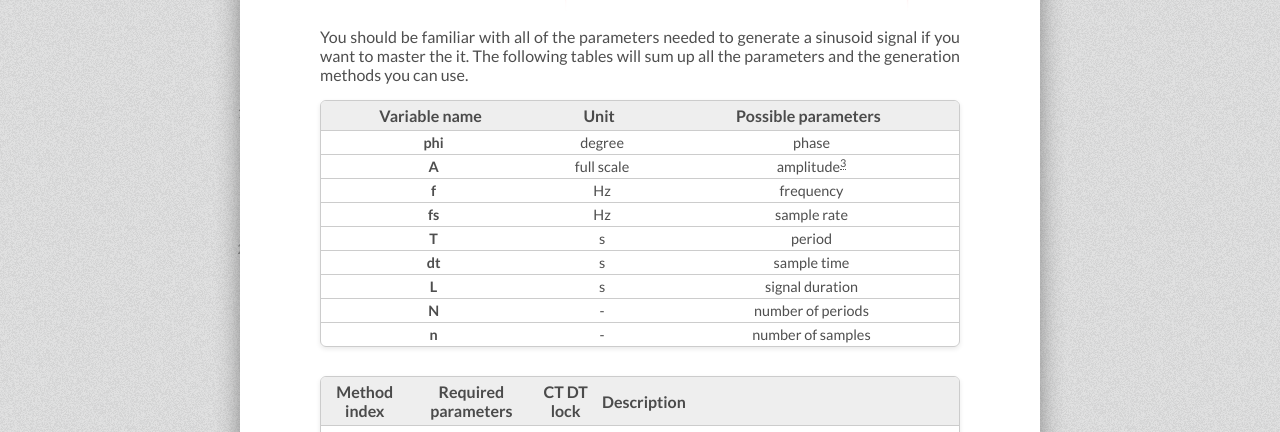
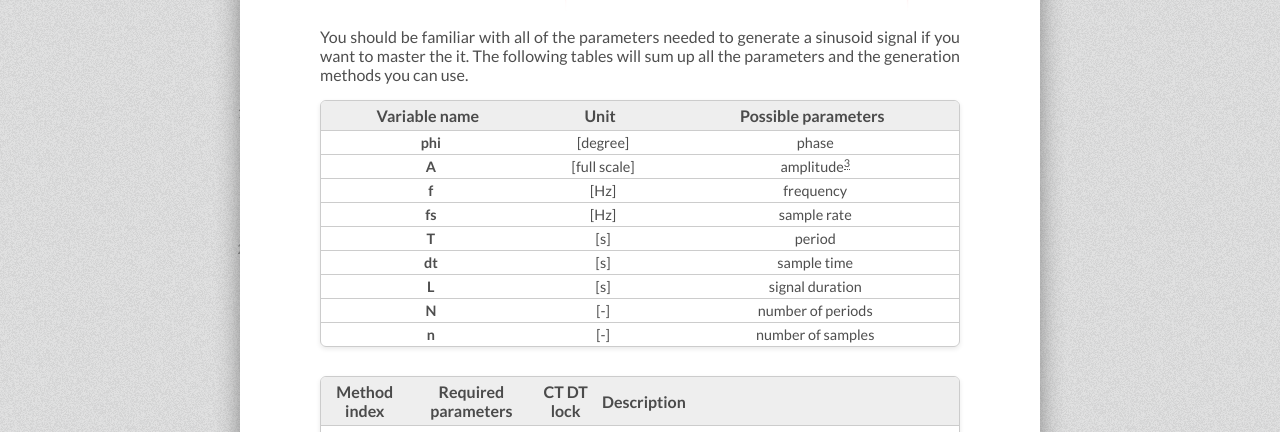
Before and after one commit to tiborsimon/tiborsimon.github.io, a Jekyll site: the page built from _posts/2015-05-28-smart-sinusoids.md, in a window 1280 px wide and 900 px high, scrolled down 3535 px. Shown: the part 126-558 px from the top of the window. Built offline with Jekyll 4.4.1, drawn with Linux system fonts in a browser that asks for light colours; nearby versions of some CDN libraries; comment, search, counter and statistics services are not loaded.

Commit message:
Article update

```diff
--- a/_posts/2015-05-28-smart-sinusoids.md
+++ b/_posts/2015-05-28-smart-sinusoids.md
@@ -61,15 +61,15 @@ You should be familiar with all of the parameters needed to generate a sinusoid
 
 | Variable name  | Unit | Possible parameters   |
 |:--------------:|:----:|:---------------------:|
-| __phi__        | degree    | phase                 |
-| __A__          | full scale   | amplitude[^3]             |
-| __f__          |   Hz   | frequency             |
-| __fs__         |   Hz   | sample rate           |
-| __T__          |   s   | period                |
-| __dt__         |   s   | sample time           |
-| __L__          |   s   | signal duration       |
-| __N__          |   -   | number of periods     |
-| __n__          |   -   | number of samples     |
+| __phi__        | [degree]    | phase                 |
+| __A__          | [full scale]   | amplitude[^3]             |
+| __f__          | [Hz]   | frequency             |
+| __fs__         | [Hz]  | sample rate           |
+| __T__          | [s]   | period                |
+| __dt__         | [s]   | sample time           |
+| __L__          | [s]   | signal duration       |
+| __N__          | [-]   | number of periods     |
+| __n__          | [-]   | number of samples     |
 
 | Method index | Required parameters | CT DT lock     | Description  |
 |:-------------:|:------------------:|:--------------:|:-------------|
```
